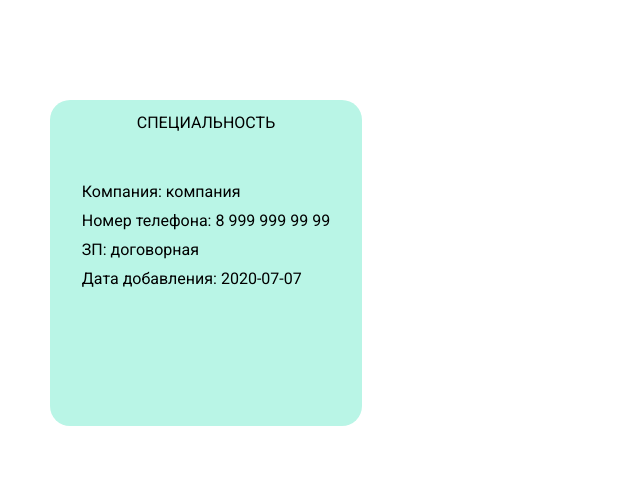
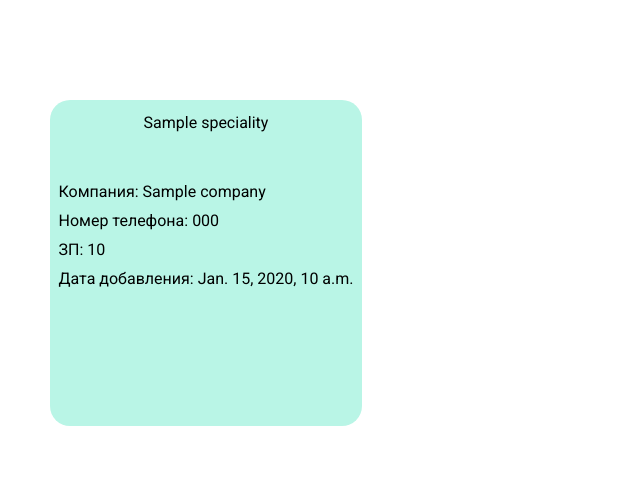
Before and after one commit to Trackktoor/MPK_STUDENT_INFO, a Django app: page /vacancies/ in a window 1280 px wide. Shown: the part 106-592 px from the top of the page, without its empty margins (0-640 px from the left). Run offline with Django 4.2, Linux system fonts and the light colour scheme; tables that the repository leaves empty hold one stand-in row (values such as "Sample post").

Commit message:
Change vacancies

```diff
--- a/mpk_student_info/vacancies/templates/vacancies/vacancies.html
+++ b/mpk_student_info/vacancies/templates/vacancies/vacancies.html
@@ -10,16 +10,18 @@
 
 {% block content %}
     <div class="container">
+        {% for vacancy in vacancies %}
         <div class="container_item">
             <div class="special">
-                СПЕЦИАЛЬНОСТЬ
+                {{ vacancy.Speciality.SpecialityName }}
             </div>
             <div class="info">
-                <span>Компания: компания</span>
-                <span>Номер телефона: 8 999 999 99 99</span>
-                <span>ЗП: договорная</span>
-                <span>Дата добавления: 2020-07-07</span>
+                <span>Компания: {{ vacancy.Company.CompanyName }}</span>
+                <span>Номер телефона: {{ vacancy.Company.PhoneNumber }}</span>
+                <span>ЗП: {{ vacancy.Salary }}</span>
+                <span>Дата добавления: {{ vacancy.CreatedDate }}</span>
             </div>
         </div>
+        {% endfor %}
     </div>
 {% endblock %}
--- a/mpk_student_info/vacancies/views.py
+++ b/mpk_student_info/vacancies/views.py
@@ -1,4 +1,5 @@
 from django.shortcuts import render
+from .models import Vacancy
 
 # Create your views here.
 
@@ -6,4 +7,5 @@
     return render(request, 'vacancies/index.html')
 
 def Vacancies(request):
-    return render(request, 'vacancies/vacancies.html')
+    vacancies = Vacancy.objects.all()
+    return render(request, 'vacancies/vacancies.html', {'vacancies':vacancies})
```
